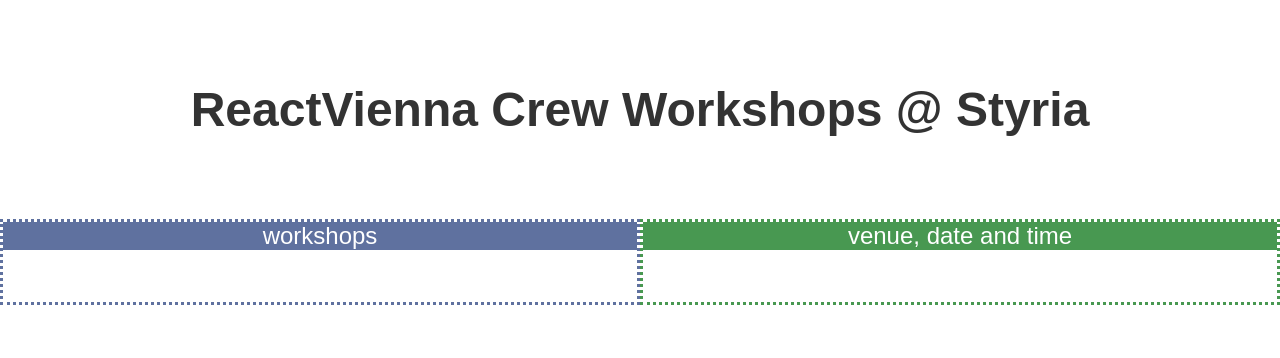
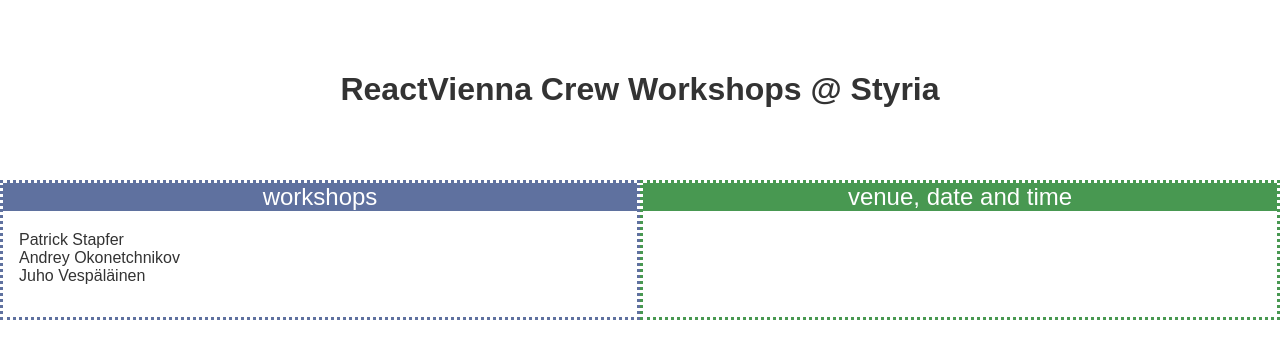
Before and after one commit to manpenaloza/grazjs-reactvienna-workshops, a React (Create React App) app: page / in a window 1280 px wide. Shown: the top 358 px of the page. Built offline with nearby package versions, Linux system fonts and the light colour scheme.

Commit message:
content.js and further stylings

```diff
--- a/src/App.css
+++ b/src/App.css
@@ -13,7 +13,7 @@
 }
 
 .App-title {
-  font-size: 3em;
+  font-size: 2em;
 }
 
 @keyframes App-logo-spin {
--- a/src/App.js
+++ b/src/App.js
@@ -1,17 +1,22 @@
 import React, { Component } from 'react';
 import './App.css';
 import styled from 'styled-components';
+import { workshops } from "./content";
 
 const MainWrapper = styled.div`
   display: flex;
-  flex-direction: row;
-  height:
+  flex-direction: column;
+
+  @media(min-width: 768px) {
+    flex-direction: row;
+  }
 `;
 
 const WrapperContentBox = styled.div`
   flex: 1;
   color: white;
   border: 3px dotted #5F719F;
+  box-sizing: content-box;
 `;
 
 const WrapperFactsBox = styled(WrapperContentBox)`
@@ -30,11 +35,26 @@
 
 const WorkshopBox = styled.div`
   padding: 0 1em 2em 1em;
+  color: #333;
+  text-align: initial;
 `;
 
+const Workshop = ({
+  nameTutor,
+  title,
+  description,
+  price,
+  workshops,
+  maxParticipants,
+}) => {
+  return (
+    <div>{nameTutor}</div>
+  )
+}
 
 class App extends Component {
   render() {
+
     return (
       <div className="App">
         <header className="App-header">
@@ -44,7 +64,9 @@
           <WrapperContentBox>
             <HeadlineWorkshops>workshops</HeadlineWorkshops>
             <WorkshopBox>
-              <h3></h3>
+              {
+                Object.keys(workshops).map( workshopKey => <Workshop {...workshops[workshopKey]}/> )
+              }
             </WorkshopBox>
           </WrapperContentBox>
           <WrapperFactsBox>
--- /dev/null
+++ b/src/content.js
@@ -0,0 +1,59 @@
+export const workshops = {
+  patrick: {
+    nameTutor: "Patrick Stapfer",
+    title: "Getting Started with ReasonML & ReasonReact",
+    description: "tba",
+    price: "Euro 290,00",
+    workshops: [
+      {
+        date: "07.06.2018",
+        time: {
+          start: "09:30",
+          end: "17:30",
+        }
+      },
+    ],
+    maxParticipants: 10,
+  },
+  andrey: {
+    nameTutor: "Andrey Okonetchnikov",
+    title: "Component-driven Development",
+    description: "tba",
+    price: "Euro 290,00",
+    workshops: [
+      {
+        date: "06.06.2018",
+        time: {
+          start: "09:30",
+          end: "17:30",
+        }
+      },
+    ],
+    maxParticipants: 10,
+  },
+  Juho: {
+    nameTutor: "Juho Vespäläinen",
+    title: "Component-driven Development",
+    description: "tba",
+    price: "Euro 145,00",
+    workshops: [
+      { date: "06.06.2018", time: {
+        start: "09:30",
+        end: "14:00",
+      }},
+      { date: "07.06.2018", time: {
+        start: "09:30",
+        end: "14:00",
+      }}
+    ],
+    maxParticipants: 5,
+  },
+}
+
+export const facts = {
+  location: {
+    name: "Weingut Pichler-Schober",
+    address: "tba"
+  },
+  takeWithYou: [ "Notebook" ],
+}
```
